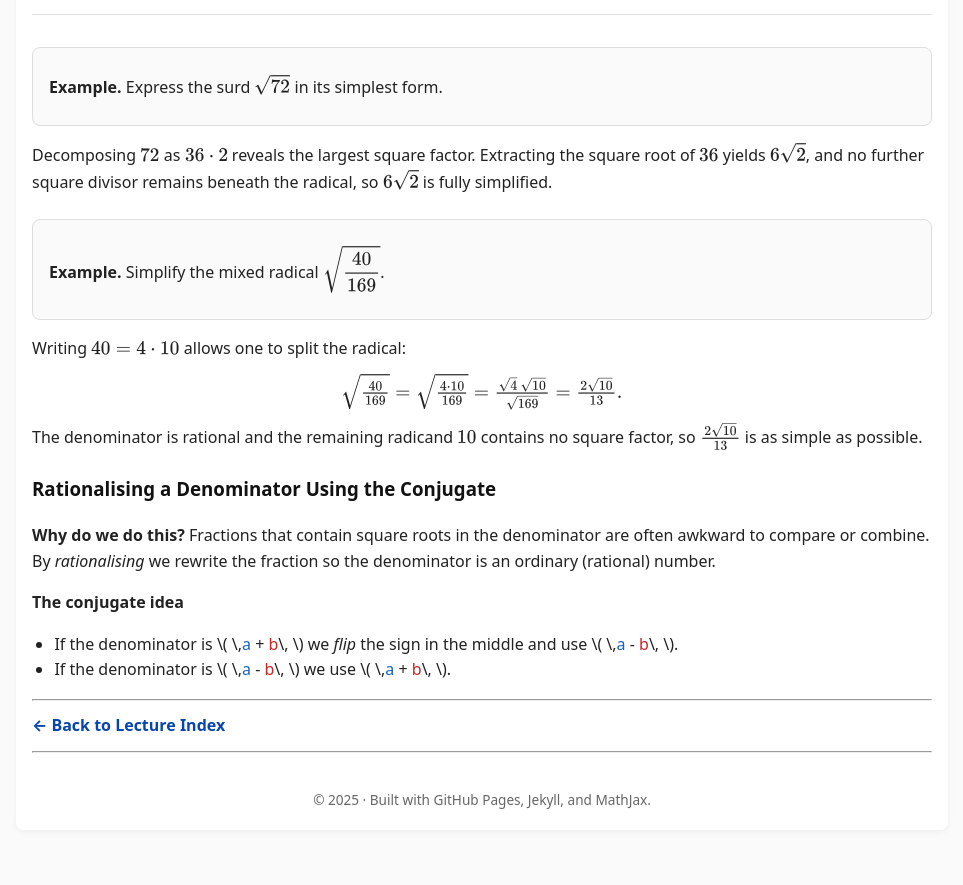
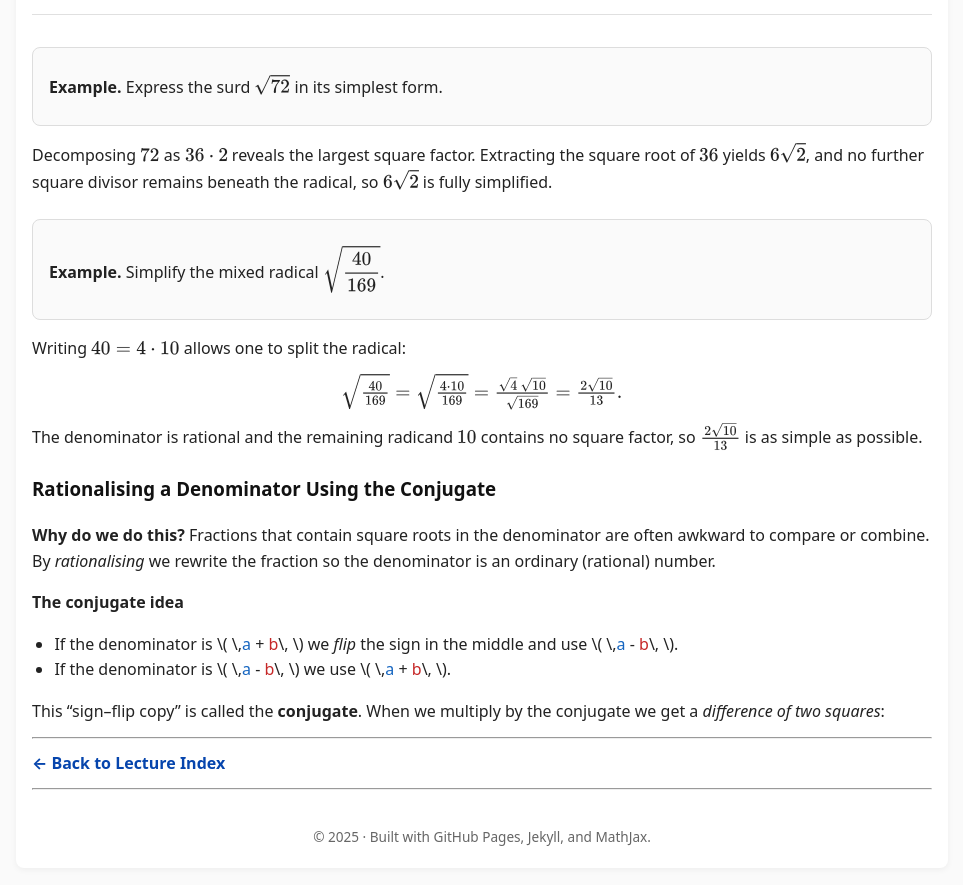
Before and after one commit to SaleemKamaludin/SaleemKamaludin.github.io, a Jekyll site: the page built from courses/math-1115/lecture-notes/lecture3.md, in a window 1280 px wide and 900 px high, scrolled down 4333 px. Shown: the top 885 px of the window, without its empty margins (158-1121 px from the left). Built offline with Jekyll 4.4.1, drawn with Linux system fonts in a browser that asks for light colours; before the commit the page ends 5195 px from its top, so only the background shows below that.

Commit message:
Update lecture3.md

```diff
--- a/courses/math-1115/lecture-notes/lecture3.md
+++ b/courses/math-1115/lecture-notes/lecture3.md
@@ -686,6 +686,15 @@ To ensure consistency, these operations must be performed in a **specific order*
   </li>
 </ul>
 
+
+
+<p style="margin-top:0.6rem;">
+  This “sign–flip copy” is called the <strong>conjugate</strong>.
+  When we multiply by the conjugate we get a <em>difference of two squares</em>:
+</p>
+
+
+
 ---
 
 **[← Back to Lecture Index](/courses/math-1115/lecture-notes/)**
```
